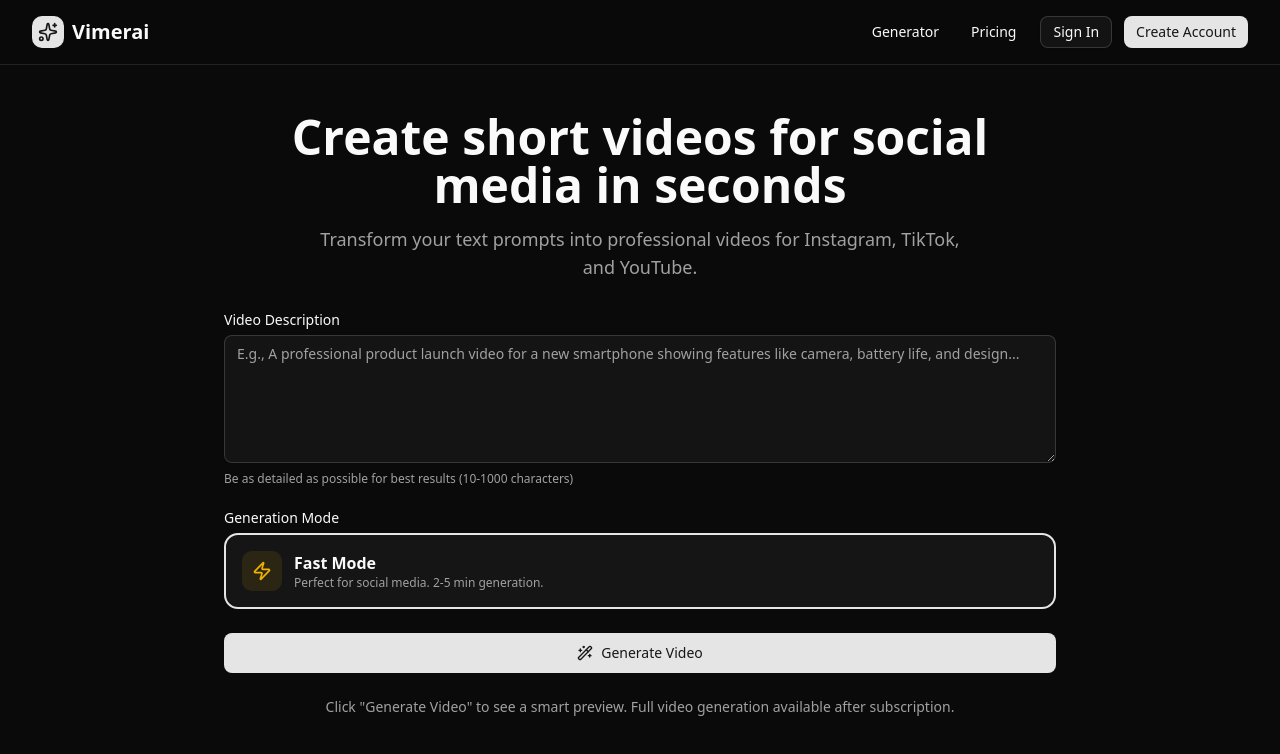
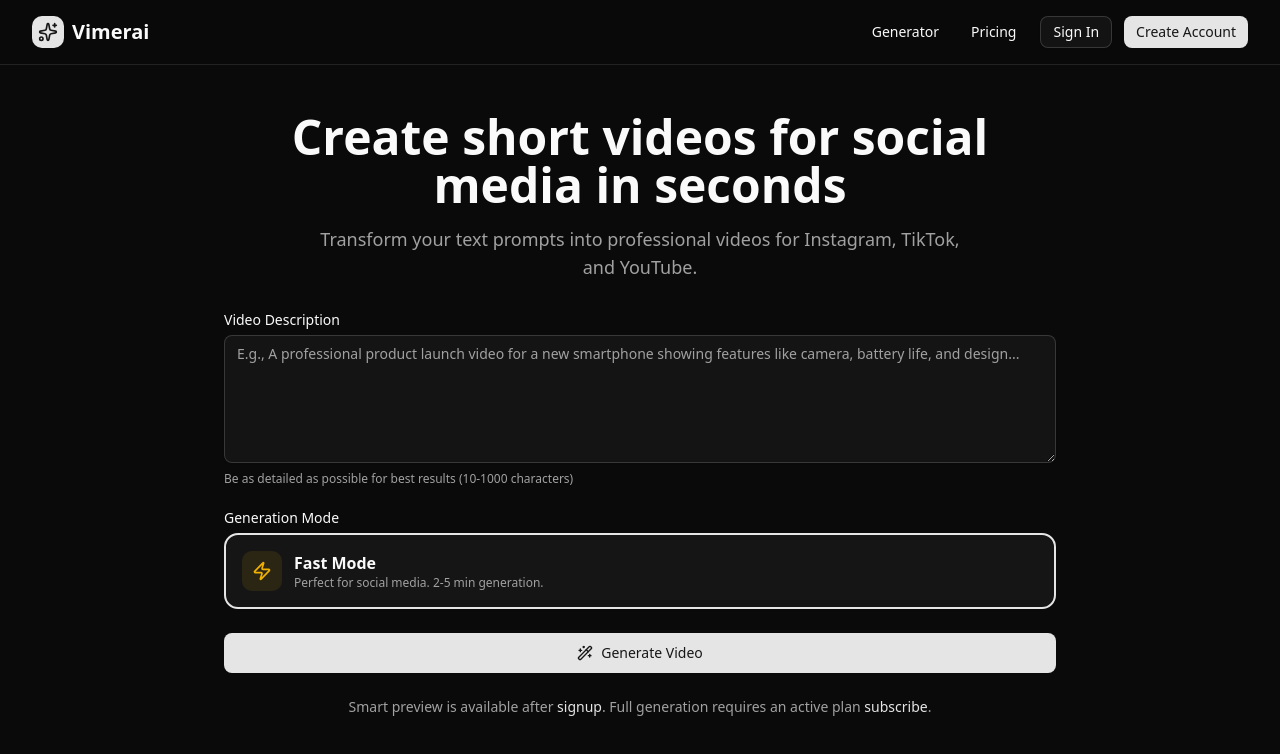
Before and after one commit to FarjadAkbar/vimerai, a Next.js app in the folder frontend/: page / in a window 1280 px wide. Shown: the top 754 px of the page. Built offline with nearby package versions, Linux system fonts and the light colour scheme; no server answers.

Commit message:
feat: updates

```diff
--- a/frontend/src/components/generator.tsx
+++ b/frontend/src/components/generator.tsx
@@ -1,6 +1,6 @@
 "use client";
 
-import { useEffect, useState, useCallback, useMemo } from "react";
+import { useEffect, useState, useCallback, useMemo, useRef } from "react";
 import { useRouter } from "next/navigation";
 import Link from "next/link";
 import { useForm } from "react-hook-form";
@@ -51,6 +51,7 @@ export function Generator({
   const generateVideo = useGenerateVideo();
   const [previewUrl, setPreviewUrl] = useState<string | null>(null);
   const [jobId, setJobId] = useState<string | null>(null);
+  const hasShownToastRef = useRef<string | null>(null);
 
   // Check if user has already used preview (only for preview mode)
   const hasUsedPreview = useMemo(
@@ -188,11 +189,14 @@ export function Generator({
     const isFailed = statusData.status === "failed";
 
     if (isCompleted) {
-      // Show success toast
-      if (mode === "preview") {
-        toast.success("Preview generated successfully!");
-      } else {
-        toast.success("Video generated successfully!");
+      // Show success toast only once per jobId
+      if (hasShownToastRef.current !== jobId) {
+        if (mode === "preview") {
+          toast.success("Preview generated successfully!");
+        } else {
+          toast.success("Video generated successfully!");
+        }
+        hasShownToastRef.current = jobId;
       }
 
       // For preview mode, wait for completion then refresh and show
@@ -227,8 +231,11 @@ export function Generator({
         }
       }
     } else if (isFailed) {
-      // Show error toast
-      toast.error("Video generation failed. Please try again.");
+      // Show error toast only once per jobId
+      if (hasShownToastRef.current !== `failed-${jobId}`) {
+        toast.error("Video generation failed. Please try again.");
+        hasShownToastRef.current = `failed-${jobId}`;
+      }
 
       // Auto-hide preview overlay if generation failed (preview mode only)
       if (previewUrl && mode === "preview") {
@@ -266,8 +273,9 @@ export function Generator({
           prompt: "",
           mode: "fast",
         });
-        // Clear jobId after form reset to allow new generation
+        // Clear jobId and toast ref after form reset to allow new generation
         setJobId(null);
+        hasShownToastRef.current = null;
       }, 1500); // Wait 1.5 seconds to ensure data is refreshed
       return () => clearTimeout(resetTimer);
     }
@@ -394,8 +402,29 @@ export function Generator({
         {/* Info Text (preview mode only) */}
         {mode === "preview" && (
           <p className="text-center text-sm text-muted-foreground mt-6">
-            Click &quot;Generate Video&quot; to see a smart preview. Full video
-            generation available after subscription.
+            {!isLoggedIn ? (
+              <>
+                Smart preview is available after{" "}
+                <Link href="/signup" className="text-primary hover:underline">
+                  signup
+                </Link>
+                . Full generation requires an active plan{" "}
+                <Link href="/pricing" className="text-primary hover:underline">
+                  subscribe
+                </Link>
+                .
+              </>
+            ) : subscription?.plan === "free" ? (
+              <>
+                Click &quot;Generate Video&quot; to see a smart preview. Full video generation available after{" "}
+                <Link href="/pricing" className="text-primary hover:underline">
+                  subscription
+                </Link>
+                .
+              </>
+            ) : (
+              "Click &quot;Generate Video&quot; to see a smart preview."
+            )}
           </p>
         )}
 
```
